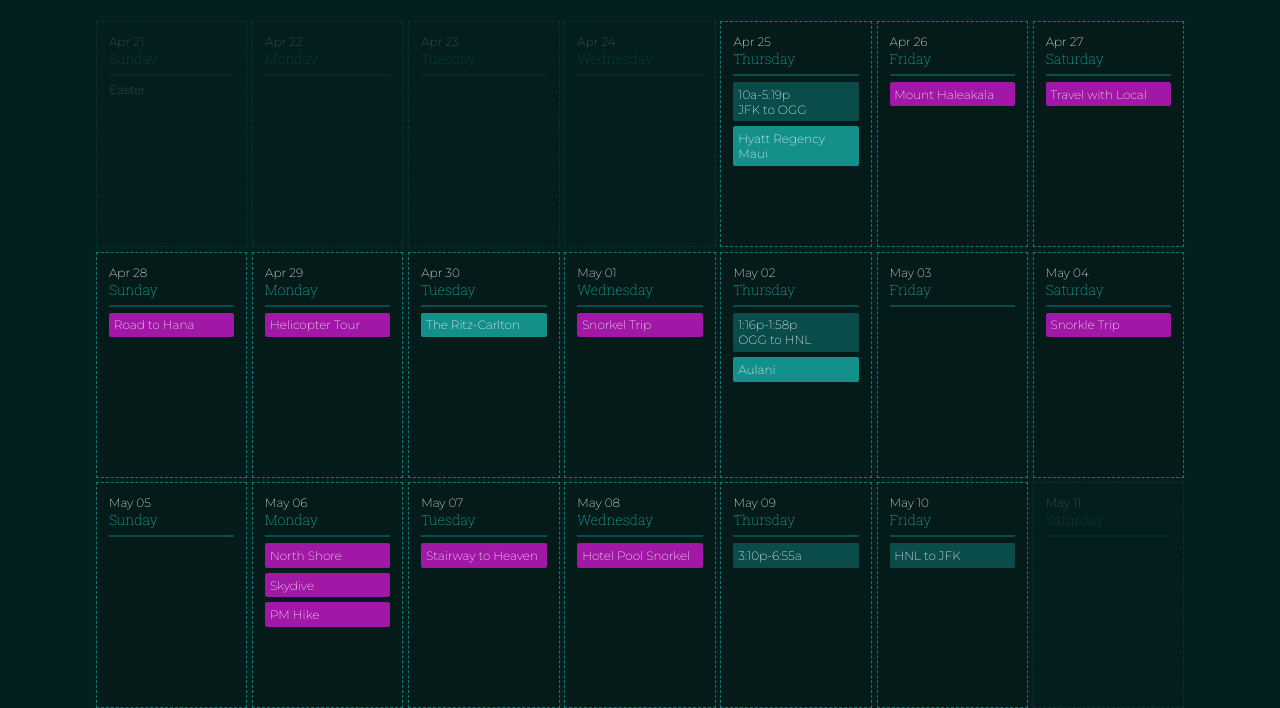
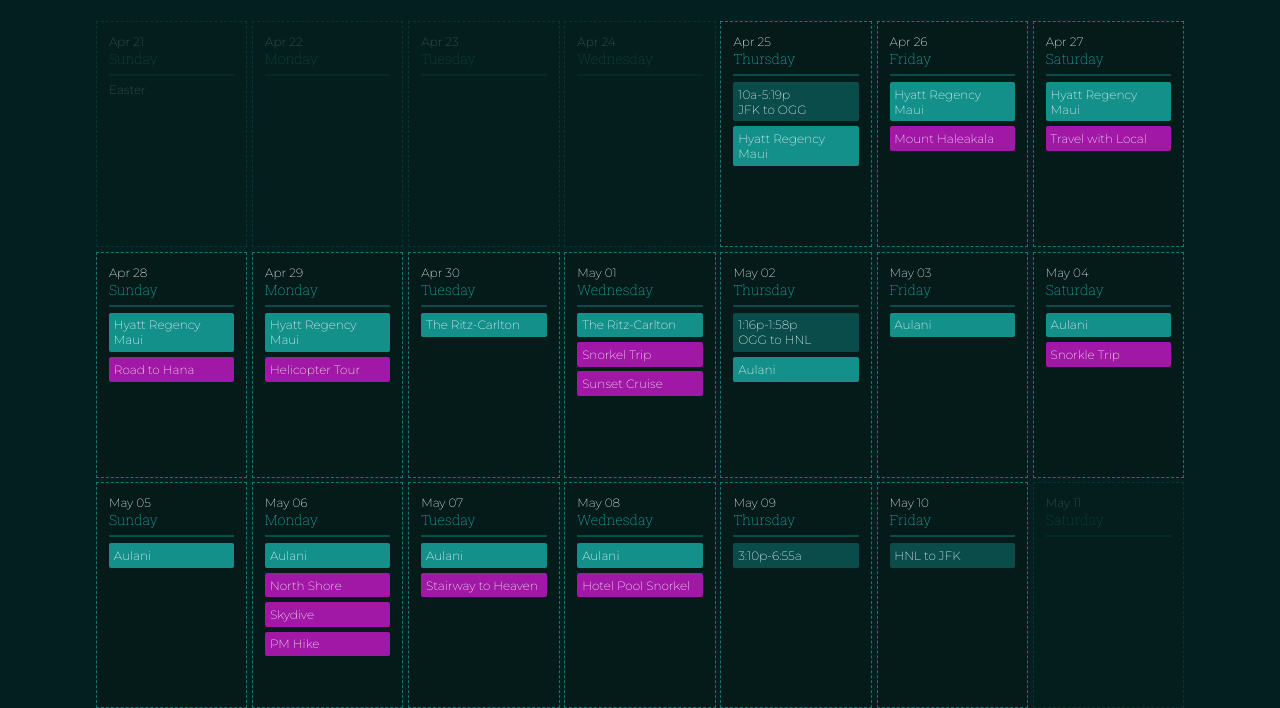
Before and after one commit to cparece/cparece.github.io, a plain HTML site: page timeline.html in a window 1280 px wide. Shown: the part 147-855 px from the top of the page. Drawn offline with Linux system fonts and the light colour scheme.

Commit message:
timeline

```diff
--- a/timeline.html
+++ b/timeline.html
@@ -63,7 +63,6 @@
                     <p>10a-5:19p </br>JFK to OGG</p>
                 </div>
                 <div class="flex event hotel">
-
                     <p>Hyatt Regency Maui</p>
                 </div>
             </div>
@@ -73,8 +72,10 @@
                 <div>Apr 26</div>
                 <h3 class="header">Friday</h3>
                 <hr>
+                <div class="flex event hotel">
+                    <p>Hyatt Regency Maui</p>
+                </div>
                 <div class="flex event activity">
-
                     <p>Mount Haleakala</p>
                 </div>
             </div>
@@ -84,8 +85,10 @@
                 <div>Apr 27</div>
                 <h3 class="header">Saturday</h3>
                 <hr>
+                <div class="flex event hotel">
+                    <p>Hyatt Regency Maui</p>
+                </div>
                 <div class="flex event activity">
-
                     <p>Travel with Local</p>
                 </div>
             </div>
@@ -95,8 +98,10 @@
                 <div>Apr 28</div>
                 <h3 class="header">Sunday</h3>
                 <hr>
+                <div class="flex event hotel">
+                    <p>Hyatt Regency Maui</p>
+                </div>
                 <div class="flex event activity">
-
                     <p>Road to Hana</p>
                 </div>
             </div>
@@ -106,6 +111,9 @@
                 <div>Apr 29</div>
                 <h3 class="header">Monday</h3>
                 <hr>
+                <div class="flex event hotel">
+                    <p>Hyatt Regency Maui</p>
+                </div>
                 <div class="flex event activity">
                     <p>Helicopter Tour</p>
                 </div>
@@ -116,8 +124,8 @@
                 <div>Apr 30</div>
                 <h3 class="header">Tuesday</h3>
                 <hr>
+
                 <div class="flex event hotel">
-
                     <p>The Ritz-Carlton</p>
                 </div>
             </div>
@@ -127,9 +135,14 @@
                 <div>May 01</div>
                 <h3 class="header">Wednesday</h3>
                 <hr>
+                <div class="flex event hotel">
+                    <p>The Ritz-Carlton</p>
+                </div>
                 <div class="flex event activity">
-
                     <p>Snorkel Trip</p>
+                </div>
+                <div class="flex event activity">
+                    <p>Sunset Cruise</p>
                 </div>
             </div>
         </div>
@@ -143,7 +156,6 @@
                     <p>1:16p-1:58p</br> OGG to HNL</p>
                 </div>
                 <div class="flex event hotel">
-
                     <p>Aulani</p>
                 </div>
             </div>
@@ -153,7 +165,9 @@
                 <div>May 03</div>
                 <h3 class="header">Friday</h3>
                 <hr>
-                <p></p>
+                <div class="flex event hotel">
+                    <p>Aulani</p>
+                </div>
             </div>
         </div>
         <div class="span-1  date">
@@ -161,6 +175,9 @@
                 <div>May 04</div>
                 <h3 class="header">Saturday</h3>
                 <hr>
+                <div class="flex event hotel">
+                    <p>Aulani</p>
+                </div>
                 <div class="flex event activity">
                     <p>Snorkle Trip</p>
                 </div>
@@ -171,7 +188,9 @@
                 <div>May 05</div>
                 <h3 class="header">Sunday</h3>
                 <hr>
-                <p></p>
+                <div class="flex event hotel">
+                    <p>Aulani</p>
+                </div>
             </div>
         </div>
         <div class="span-1  date">
@@ -179,6 +198,9 @@
                 <div>May 06</div>
                 <h3 class="header">Monday</h3>
                 <hr>
+                <div class="flex event hotel">
+                    <p>Aulani</p>
+                </div>
                 <div class="flex event activity">
                     <p>North Shore</p>
                 </div>
@@ -195,6 +217,9 @@
                 <div>May 07</div>
                 <h3 class="header">Tuesday</h3>
                 <hr>
+                <div class="flex event hotel">
+                    <p>Aulani</p>
+                </div>
                 <div class="flex event activity">
                     <p>Stairway to Heaven</p>
                 </div>
@@ -205,6 +230,9 @@
                 <div>May 08</div>
                 <h3 class="header">Wednesday</h3>
                 <hr>
+                <div class="flex event hotel">
+                    <p>Aulani</p>
+                </div>
                 <div class="flex event activity">
                     <p>Hotel Pool Snorkel</p>
                 </div>
```
